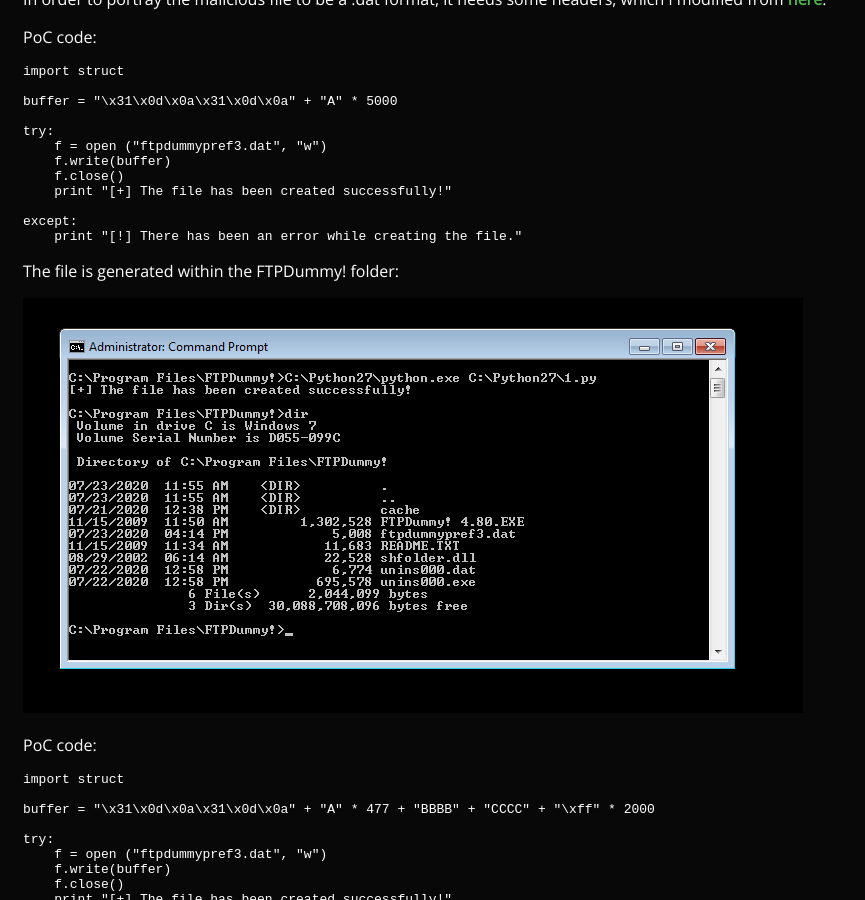
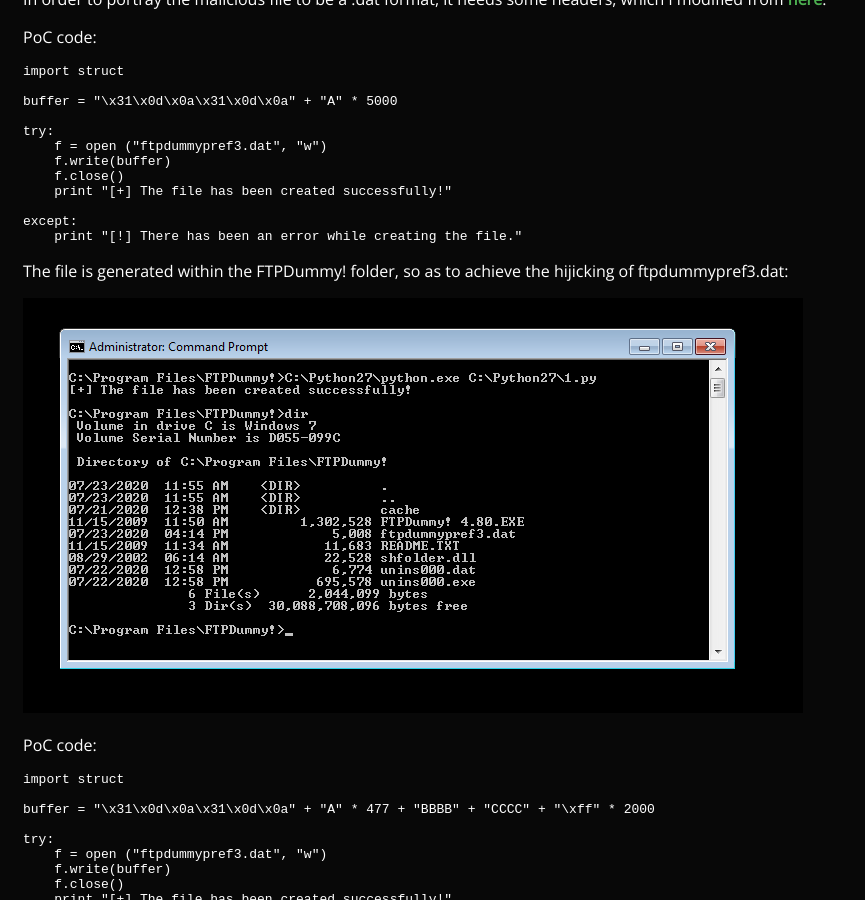
Before and after one commit to whitecr0wz/whitecr0wz.github.io, a Jekyll site: the page built from _posts/posts/2020-07-23-ftp-dummy.md, in a window 1280 px wide and 900 px high, scrolled down 818 px. Shown: the whole window, without its empty margins (0-865 px from the left). Built offline with Jekyll 4.4.1, drawn with Linux system fonts in a browser that asks for light colours.

Commit message:
Update 2020-07-23-ftp-dummy.md

````diff
--- a/_posts/posts/2020-07-23-ftp-dummy.md
+++ b/_posts/posts/2020-07-23-ftp-dummy.md
@@ -36,7 +36,7 @@ except:
     print "[!] There has been an error while creating the file."
 ```
 
-The file is generated within the FTPDummy! folder:
+The file is generated within the FTPDummy! folder, so as to achieve	the hijicking of ftpdummypref3.dat:
 
 ![](/assets/img/Findings8/1.png)
 
````
